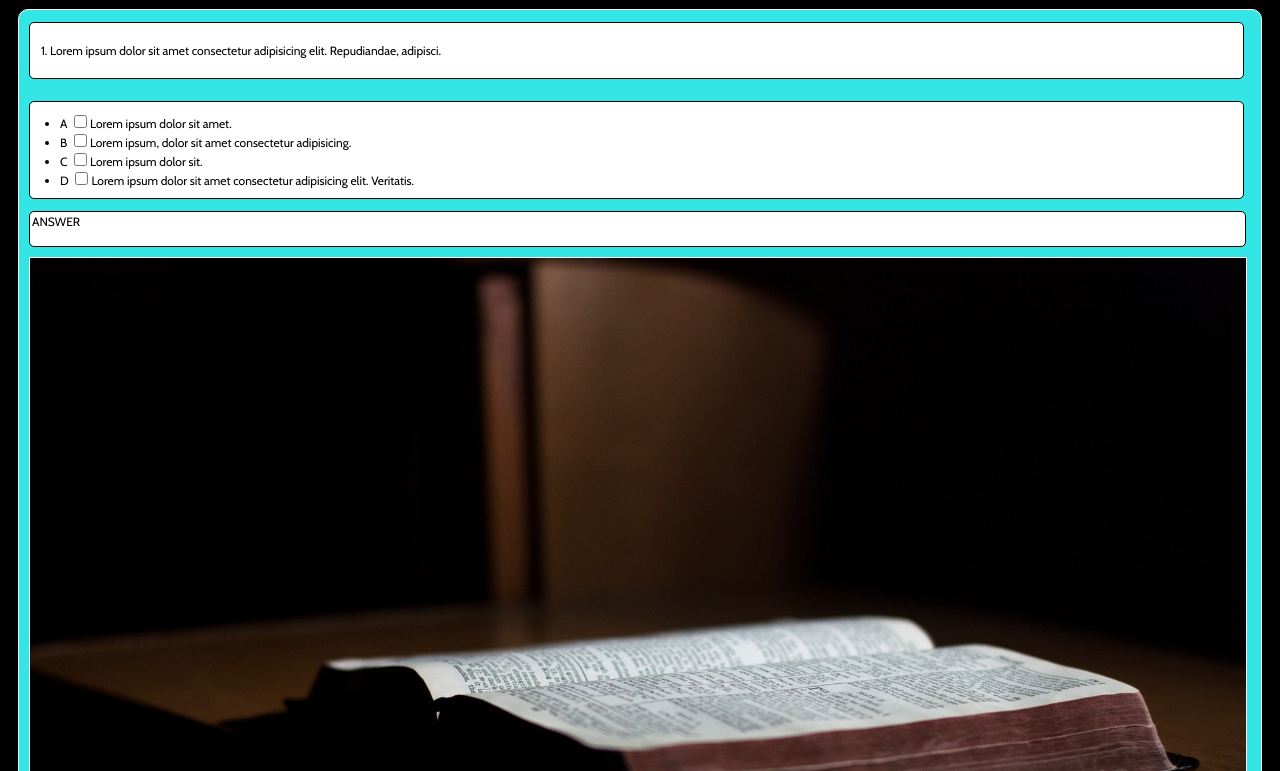
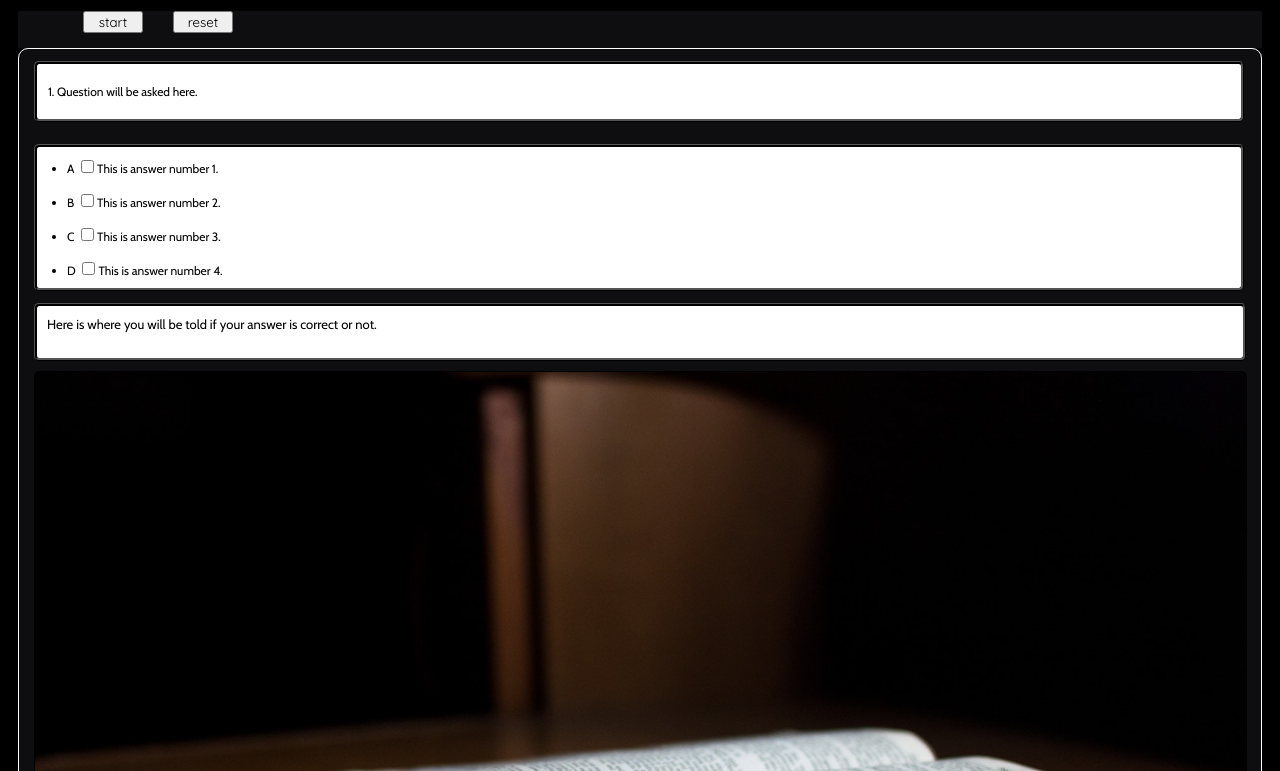
Before and after one commit to chrism-48/bible-multi-choice, a plain HTML site: page index.html in a window 1280 px wide. Shown: the part 125-896 px from the top of the page. Drawn offline with Linux system fonts and the light colour scheme.

Commit message:
added styles and started with javascript functions

```diff
--- a/index.html
+++ b/index.html
@@ -12,26 +12,34 @@
                 <!-- <img id="theBible" src="images/pexels-pixabay-70847.jpg" alt="3 crosses"> -->
                 <img id="theBible" src="images/pexels-loc-dang-1600132.jpg" alt="the bible">
                 <h1>Bible Q&A</h1>
+
             </div>
+        </div>
+        <div class="container3">
+            <button id="start">start</button>
+            <button id="reset">reset</button>
+
         </div>
 
         <div class="container2">
             <!-- <img id="theBible2" src="images/pexels-johnmark-smith-250609.jpg" alt="bible"> -->
-                <ol><li>Lorem ipsum dolor sit amet consectetur adipisicing elit. Repudiandae, adipisci.</li></ol>
+                <ol><li>Question will be asked here.</li></ol>
                     <ul>
-                        <li>A <input type="checkbox" name="answer" id="ansOne">Lorem ipsum dolor sit amet.</li>
-
-                        <li>B <input type="checkbox" name="answer" id="ansTwo">Lorem ipsum, dolor sit amet consectetur adipisicing.</li>
-
-                        <li>C <input type="checkbox" name="answer" id="ansThree">Lorem ipsum dolor sit.</li>
-
-                        <li>D <input type="checkbox" name="answer" id="ansFour">Lorem ipsum dolor sit amet consectetur adipisicing elit. Veritatis.</li>
+                        <li>A <input type="checkbox" name="answer" id="ansOne">This is answer number 1.</li>
+                        <br>
+                        <li>B <input type="checkbox" name="answer" id="ansTwo">This is answer number 2.</li>
+                        <br>
+                        <li>C <input type="checkbox" name="answer" id="ansThree">This is answer number 3.</li>
+                        <br>
+                        <li>D <input type="checkbox" name="answer" id="ansFour">This is answer number 4.</li>
                     </ul>
                 <!-- <img id="theBible2" src="images/pexels-johnmark-smith-250609.jpg" alt="bible"> -->
 
-                <textarea name="textArea" id="myAnswer" cols="30" rows="2" value="" readonly>ANSWER</textarea>
+                <textarea name="textArea" id="myAnswer" cols="30" rows="2" value="" readonly>Here is where you will be told if your answer is correct or not.</textarea>
                 <img id="theBible2" src="images/pexels-johnmark-smith-250609.jpg" alt="bible">
+
         </div>
+
 
 
 
--- a/main.js
+++ b/main.js
@@ -0,0 +1,21 @@
+resetButton = document.getElementById('reset').addEventListener('click', resetAll);
+startButton = document.getElementById('start').addEventListener('click', startOver);
+multiChoice = document.querySelector('ul');
+myQuestion = document.querySelector('ol');
+showAnswer = document.querySelector('textarea');
+
+
+
+
+
+
+
+function resetAll() {
+    multiChoice.innerText = '';
+    myQuestion.innerText = '';
+    showAnswer.innerText = '';
+}
+
+function startOver() {
+    window.location.reload(false);
+}
--- a/style.css
+++ b/style.css
@@ -38,12 +38,18 @@ body {
     border-radius:20px;
     box-shadow: 2px 2px 8px rgba(0, 0, 0, 0.345);
     border-style:solid;
-    border-width:1px;
+    border-width:2px;
     border-color:rgb(245, 245, 245);
+}
 
-
-
-}
+@media screen and (min-width:820px) {
+    .container {
+      width:770px;
+    }
+    #theBible {
+        width:770px;
+    }
+  }
 
 h1 {
     font-family: myFont2, Arial, Helvetica, sans-serif;
@@ -61,13 +67,15 @@ h1 {
 
 .container2 {
     display:flex;
-    background-color:rgb(52, 229, 229);
+    background-color:rgba(165, 170, 187, 0.083);
     flex-flow:column;
-    border-style:solid;
-    border-width:1px;
-    border-color:rgb(255, 255, 255);
     border-radius:10px;
     padding-right:2px;
+    padding-left:5px;
+    border-style:solid;
+    border-color:rgb(255, 255, 255);
+    border-width:1px;
+
 
 
 }
@@ -76,18 +84,25 @@ h1 {
     min-width:100px;
     border-style:solid;
     border-width:1px;
-    border-color:rgb(255, 255, 255);
-    border-bottom-right-radius:10px;
-    border-bottom-left-radius:10px;
+    border-color:rgb(0, 0, 0);
+    border-radius:5px;
     margin-left:10px;
     margin-right:12px;
     margin-top:10px;
     margin-bottom:10px;
+}
 
-
-
-
-
+.container3 {
+    display:flex;
+    background-color:rgba(165, 170, 187, 0.083);
+    flex-flow:row;
+    /* border-style:solid;
+    border-width:2px;
+    border-color:rgb(255, 255, 255);
+    border-radius:10px; */
+    padding-right:2px;
+    padding-left:5px;
+    padding-bottom:15px;
 
 }
 
@@ -99,14 +114,14 @@ ol {
     position:relative;
     left:10px;
     background-color:rgb(255, 255, 255);
-    border-style:solid;
-    border-width:1px;
-    border-color:rgb(0, 0, 0);
     margin-bottom:-10px;
     border-radius: 5px;
     margin-right:25px;
     padding:20px;
     margin-bottom:10px;
+    border-style:ridge;
+    border-color:rgb(0, 0, 0);
+    border-width:3px;
 
 
 }
@@ -118,8 +133,6 @@ ul {
     justify-content: left;
     position:relative;
     left:-15px;
-    border-style:solid;
-    border-width:1px;
     border-color:rgb(0, 0, 0);
     margin-left:25px;
 
@@ -128,19 +141,38 @@ ul {
     padding-left:30px;
     padding-top:10px;
     padding-bottom:10px;
+    border-style:ridge;
+    border-color:rgb(0, 0, 0);
+    border-width:3px;
 
 }
 
 #myAnswer {
     font-family: myFont2, Arial, Helvetica, sans-serif;
     resize:none;
-    border-style:solid;
-    border-color:black;
-    border-width:1px;
+    border-style:ridge;
+    border-color:rgb(0, 0, 0);
+    border-width:3px;
     color:black;
-    font-size:12px;
+    font-size:13px;
     border-radius: 5px;
     margin-left:10px;
     margin-right:13px;
+    padding:10px;
 
 }
+
+#reset {
+    z-index: 999;
+    margin-left:30px;
+    width:60px;
+    font-family: myFont1, Arial, Helvetica, sans-serif;
+
+}
+
+#start {
+    z-index: 999;
+    margin-left:60px;
+    width:60px;
+    font-family: myFont1, Arial, Helvetica, sans-serif;
+}
```
